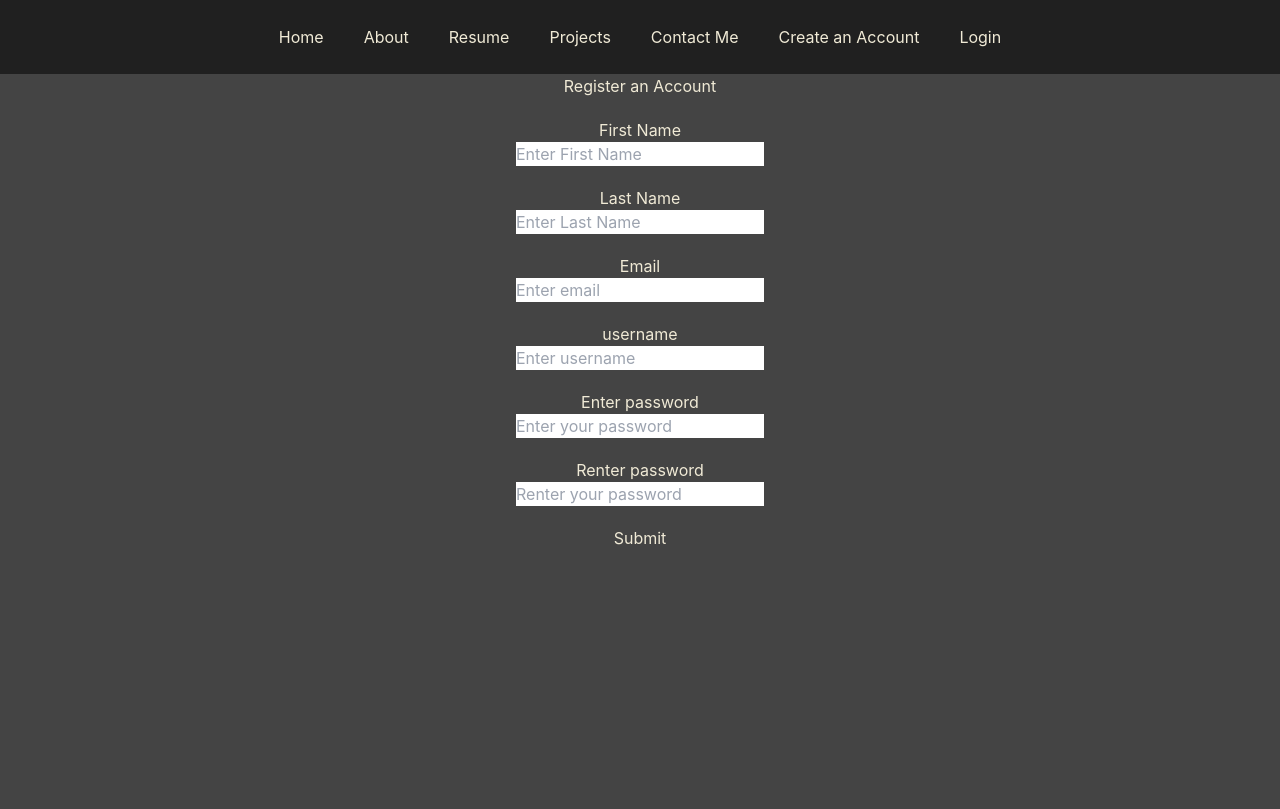
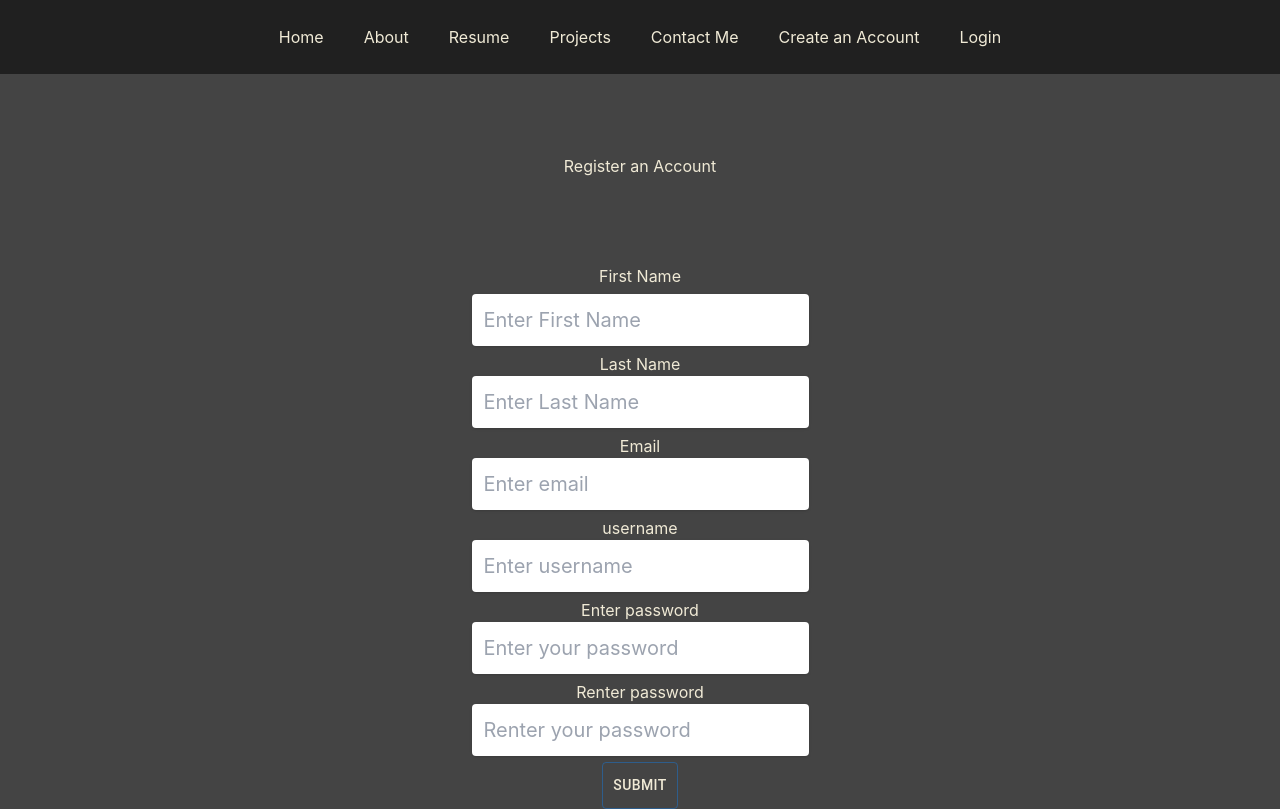
Before and after one commit to 1ShoukR/Portfolio-Website, a React (Create React App) app in the folder client/: page /create_account in a window 1280 px wide. Built offline with nearby package versions, Linux system fonts and the light colour scheme.

Commit message:
added styling to contact form, create account, and login page fields

```diff
--- a/client/src/components/ContactMeForm.jsx
+++ b/client/src/components/ContactMeForm.jsx
@@ -12,6 +12,7 @@ const ContactForm = () => {
             email: e.target.form[1].value,
             message: e.target.form[2].value
         }
+		console.log("This is contact me form", form)
         await sendMail(form)
 		setTimeout(() => {
 			setSubmitted(true);
@@ -20,8 +21,14 @@ const ContactForm = () => {
 	if (submitted) {
 		return (
 			<>
-				<div className="text-2xl">Thank you!</div>
-				<div className="text-md">We'll be in touch soon.</div>
+				<div className="titleWrapper">
+					<div className="titleContainer">
+						<h1>Thank you!</h1>
+					</div>
+					<div className="titleContainer">
+						<h2>We'll be in touch soon.</h2>
+					</div>
+				</div>
 			</>
 		);
 	}
--- a/client/src/components/CreateAccount.jsx
+++ b/client/src/components/CreateAccount.jsx
@@ -1,39 +1,44 @@
 import React from 'react'
 import { handleSubmit } from '../actions/handleSubmit';
+import { Button } from '@mui/material';
 import "../Css/createAccount.css"
 
 const CreateAccount = () => {
   return (
-    <div className="formContainer">
-      <form className="form">
-        <div className='formHeader'>
+    <div className="formContainer ">
+      <form className="flex flex-col justify-center items-center gap-1.5 mt-20">
+        <div className='form'>
           <h2>Register an Account</h2>
         </div>
-        <div className="form-control">
+        <div className="flex flex-col justify-center items-center gap-1.5 mt-20">
           <label htmlFor='first name'>First Name</label>
-          <input type="text" className="username" placeholder="Enter First Name" required/>
+          <input type="text" className="px-3 py-3 placeholder-gray-400 text-gray-600 relative bg-white bg-white rounded text-sm border-0 shadow outline-none focus:outline-none focus:ring w-full text-xl" placeholder="Enter First Name" required/>
         </div>
         <div className="form-control">
           <label htmlFor="Last Name">Last Name</label>
-          <input type="text" className="lastName" placeholder="Enter Last Name" required/>
+          <input type="text" className="px-3 py-3 placeholder-gray-400 text-gray-600 relative bg-white bg-white rounded text-sm border-0 shadow outline-none focus:outline-none focus:ring w-full text-xl" placeholder="Enter Last Name" required/>
         </div>
         <div className="form-control">
           <label htmlFor="email">Email</label>
-          <input type="text" className="email" placeholder="Enter email" required/>
+          <input type="text" className="px-3 py-3 placeholder-gray-400 text-gray-600 relative bg-white bg-white rounded text-sm border-0 shadow outline-none focus:outline-none focus:ring w-full text-xl" placeholder="Enter email" required/>
         </div>
         <div className="form-control">
           <label htmlFor="username">username</label>
-          <input type="text" className="username" placeholder="Enter username" required />
+          <input type="text" className="px-3 py-3 placeholder-gray-400 text-gray-600 relative bg-white bg-white rounded text-sm border-0 shadow outline-none focus:outline-none focus:ring w-full text-xl" placeholder="Enter username" required />
         </div>
         <div className="form-control">
           <label htmlFor="password">Enter password</label>
-          <input type="password" className="password" placeholder="Enter your password" required/>
+          <input type="password" className="px-3 py-3 placeholder-gray-400 text-gray-600 relative bg-white bg-white rounded text-sm border-0 shadow outline-none focus:outline-none focus:ring w-full text-xl" placeholder="Enter your password" required/>
         </div>
         <div className="form-control">
           <label htmlFor="password2">Renter password</label>
-          <input type="password" className="password2" placeholder="Renter your password" required/>
+          <input type="password" className="px-3 py-3 placeholder-gray-400 text-gray-600 relative bg-white bg-white rounded text-sm border-0 shadow outline-none focus:outline-none focus:ring w-full text-xl" placeholder="Renter your password" required/>
         </div>
-        <button onClick={handleSubmit} type="submit">Submit</button>
+        <Button variant="outlined"
+									sx={{
+										padding: '10px',
+										color: '#F0EAD6',
+									}} onClick={handleSubmit} type="submit">Submit</Button>
       </form>
     </div>
   );
--- a/client/src/components/LoginPage.jsx
+++ b/client/src/components/LoginPage.jsx
@@ -1,6 +1,7 @@
 import React from "react";
 import { handleLoginPageSubmit } from "../actions/handleLoginPageSubmit";
 import { useDispatch } from 'react-redux';
+import { Button } from '@mui/material';
 import "../Css/createAccount.css"
 const LoginPage = () => {
     const dispatch = useDispatch()
@@ -8,21 +9,40 @@ const LoginPage = () => {
     return (
 			<div className="formContainer">
 				<form className="form">
-        <div className='formHeader'>
+					<div className="flex flex-col justify-center items-center gap-1.5 mt-20">
 						<h2>Login</h2>
 					</div>
 					<div className="form-control">
-            <label htmlFor='username'>username</label>
-            <input type="username" className="username" placeholder="Enter username" required/>
+						<label htmlFor="username">username</label>
+						<input
+							type="username"
+							className="px-3 py-3 placeholder-gray-400 text-gray-600 relative bg-white bg-white rounded text-sm border-0 shadow outline-none focus:outline-none focus:ring w-full text-xl"
+							placeholder="Enter username"
+							required
+						/>
 					</div>
 					<div className="form-control">
-            <label htmlFor="Password" >Password</label>
-            <input type="password" className="passwordField" placeholder="Enter Password" required/>
+						<label htmlFor="Password">Password</label>
+						<input
+							type="password"
+							className="px-3 py-3 placeholder-gray-400 text-gray-600 relative bg-white bg-white rounded text-sm border-0 shadow outline-none focus:outline-none focus:ring w-full text-xl"
+							placeholder="Enter Password"
+							required
+						/>
 					</div>
-        <button onClick={(e) => handleLoginPageSubmit(e, dispatch)} type="submit">Submit</button>
+					<Button
+						variant="outlined"
+						sx={{
+							padding: '10px',
+							color: '#F0EAD6',
+						}}
+						onClick={(e) => handleLoginPageSubmit(e, dispatch)}
+						type="submit">
+						Submit
+					</Button>
 				</form>
 			</div>
-)
+		);
 };
 
 export default LoginPage;
```
Lines whose indentation alone changed are shown as unchanged.
